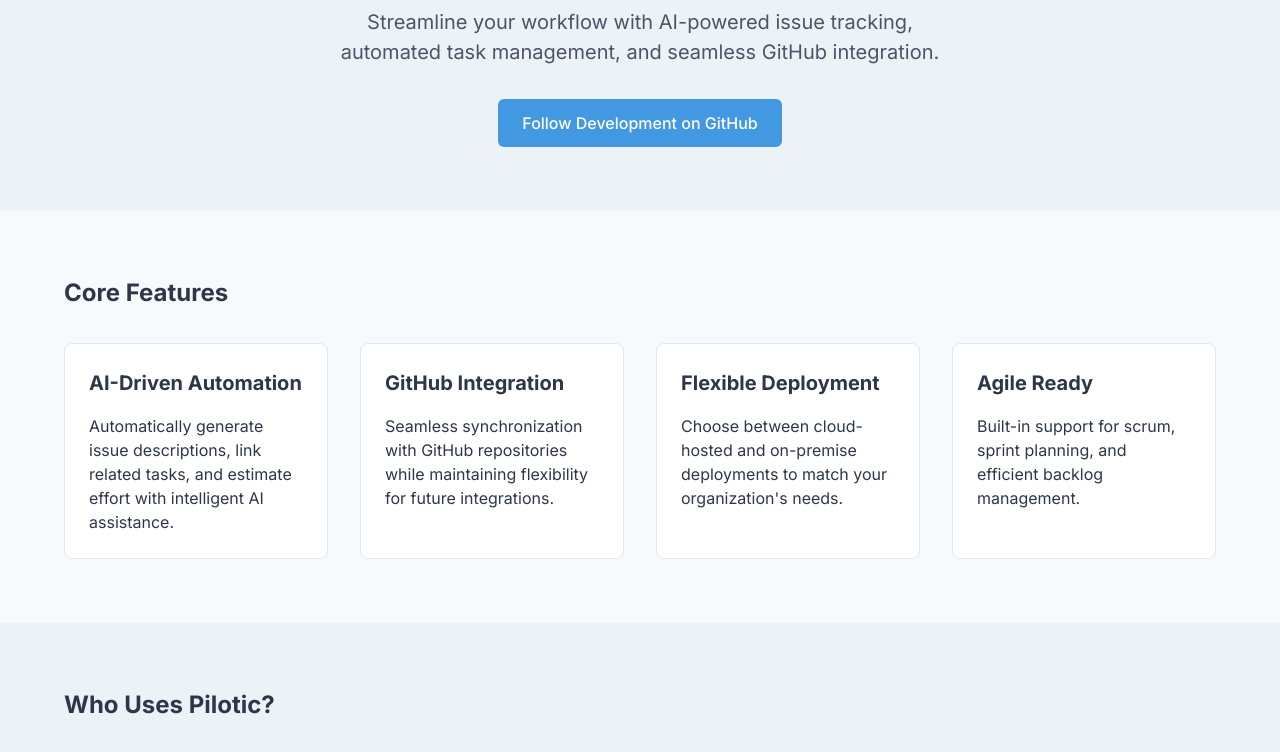
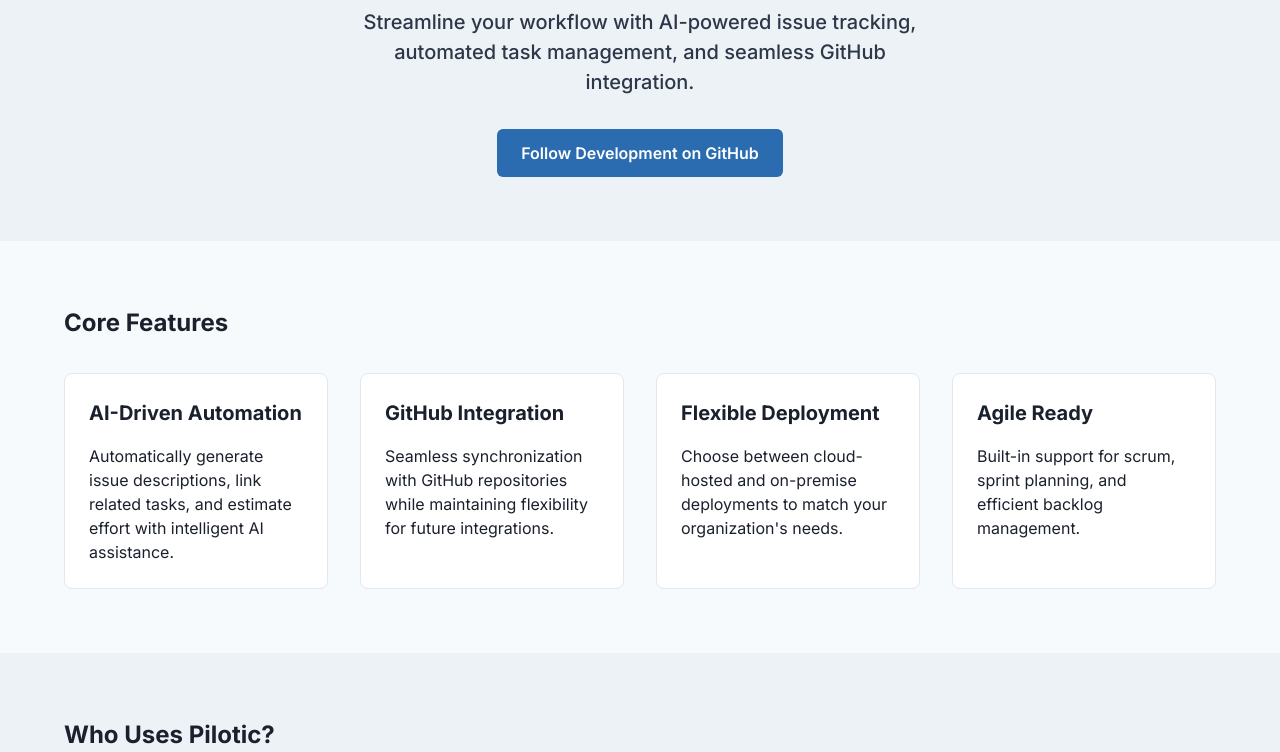
Before and after one commit to hyperifyio/pilotic.io, a plain HTML site: page index.html in a window 1280 px wide. Shown: the part 260-1012 px from the top of the page. Drawn offline with Linux system fonts and the light colour scheme.

Commit message:
Fixed colors a bit to make better contrast

```diff
--- a/styles.css
+++ b/styles.css
@@ -1,20 +1,20 @@
 :root {
     /* Light theme colors */
-    --primary-color: #4FD1C5;
-    --text-primary: #2D3748;
-    --text-secondary: #4A5568;
+    --primary-color: #2C7A7B;
+    --text-primary: #1A202C;
+    --text-secondary: #2D3748;
     --bg-primary: #F7FAFC;
     --bg-secondary: #EDF2F7;
     --card-bg: #FFFFFF;
     --border-color: #E2E8F0;
-    --cta-color: #4299E1;
+    --cta-color: #2B6CB0;
 }
 
 @media (prefers-color-scheme: dark) {
     :root {
         --primary-color: #4FD1C5;
-        --text-primary: #FFFFFF;
-        --text-secondary: #A0AEC0;
+        --text-primary: #F7FAFC;
+        --text-secondary: #CBD5E0;
         --bg-primary: #1A202C;
         --bg-secondary: #2D3748;
         --card-bg: #2D3748;
@@ -117,6 +117,7 @@ body {
     color: var(--text-secondary);
     max-width: 600px;
     margin: 0 auto 2rem;
+    font-weight: 500;
 }
 
 /* CTA buttons */
@@ -132,10 +133,11 @@ body {
 .primary-cta {
     background-color: var(--cta-color);
     color: white;
+    font-weight: 600;
 }
 
 .primary-cta:hover {
-    background-color: #3182CE;
+    background-color: #2C5282;
     opacity: 1;
     transform: translateY(-1px);
 }
```
